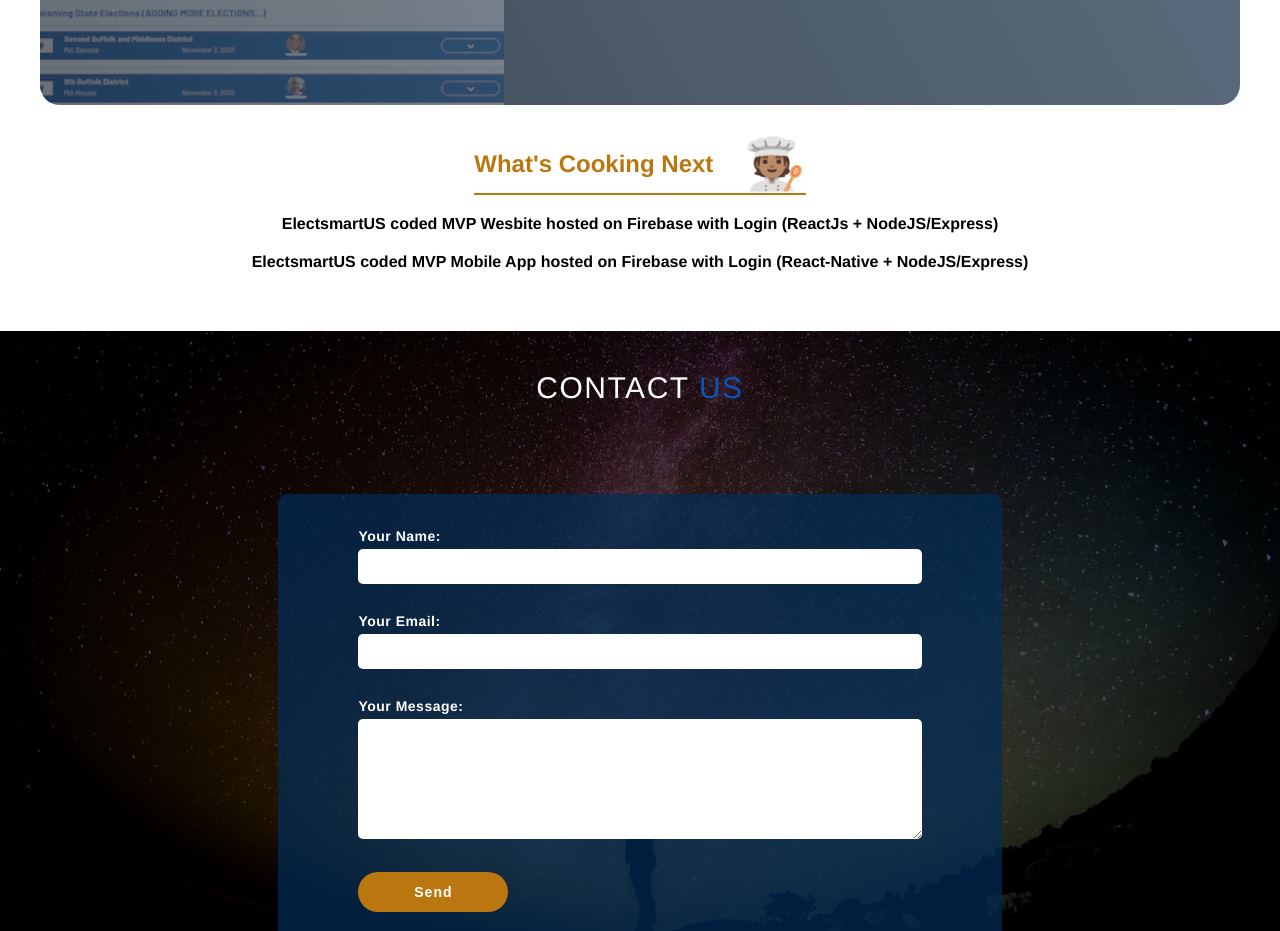
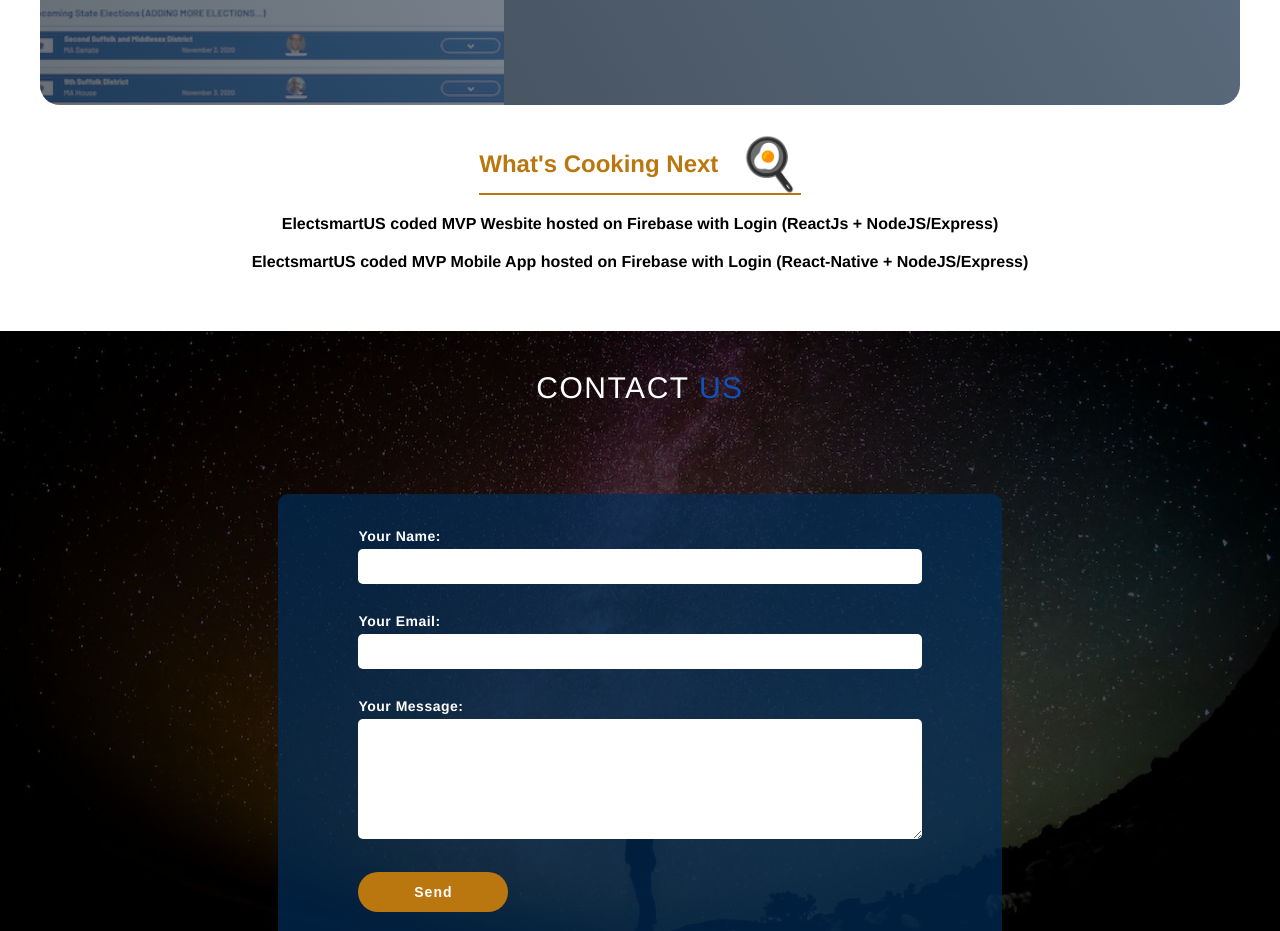
Before and after one commit to milindpatel11/milind-web-solutions, a React (Create React App) app: page / in a window 1280 px wide. Shown: the part 3983-4914 px from the top of the page. Built offline with nearby package versions, Linux system fonts and the light colour scheme.

Commit message:
some change in skills filter crowding and project next cooking emoji

```diff
--- a/src/components/Projects.js
+++ b/src/components/Projects.js
@@ -160,7 +160,7 @@
         {ProjectItems}
       </div>
       <div className="upcoming-project flex-column">
-        <h3> What's Cooking Next <h2> 🧑🏽‍🍳 </h2> </h3>
+        <h3 className='flex-row'> What's Cooking Next <h2>  ‍🍳 </h2> </h3>
         <h3> ElectsmartUS coded MVP Wesbite hosted on Firebase with Login (ReactJs + NodeJS/Express)</h3>
         <h3> ElectsmartUS coded MVP Mobile App hosted on Firebase with Login (React-Native + NodeJS/Express)</h3>
       </div>
--- a/src/css/About.css
+++ b/src/css/About.css
@@ -52,7 +52,7 @@
 }
 
 .About .col-right {
-	width: 85%;
+	width: 95%;
 	text-align: left;
 	margin-right: 10px;
   padding: 0 10px;
--- a/src/css/Projects.css
+++ b/src/css/Projects.css
@@ -100,23 +100,22 @@
 }
 
 .Projects h3 {
-	margin: 10px 40px;
+	margin: 10px 30px;
 	font-size: 16px;
 	text-align:center;
 }
 
 .Projects h3:nth-child(1) {
-	font-size: 24px;
+	font-size: 16px;
 	color: var(--brand-bright-full);
-	display: flex;
-	flex-direction: row;
 	align-items: center;
+	justify-content: center;
 	border-bottom: 2px solid var(--brand-bright-full)
 }
 
 
 .Projects h3 h2{
-	margin-left: 30px;
+	margin-left: 20px;
 	font-size: 50px;
 }
 
@@ -154,4 +153,7 @@
 	.Projects .all-projects .project-img {
 		height: 100%;
 	}
+	.Projects h3:nth-child(1) {
+		font-size: 24px;
+	}
 }
```
